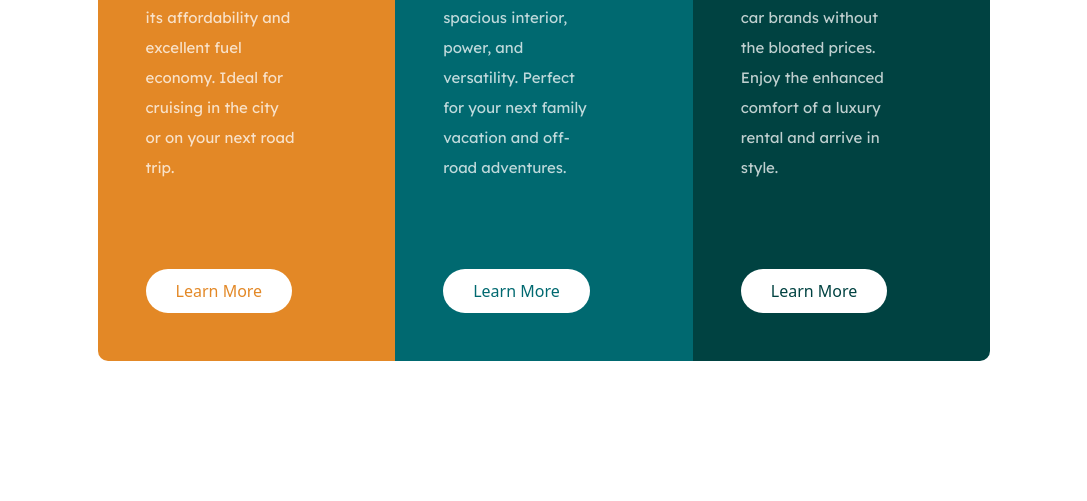
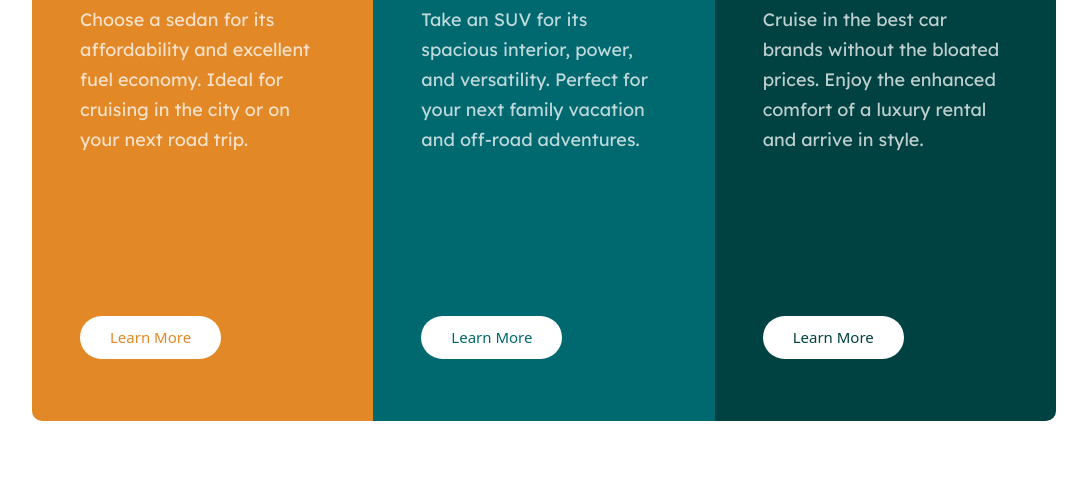
Before and after one commit to jibreel1/3-column-card, a plain HTML site: page index.html in a window 1280 px wide. Shown: the part 299-800 px from the top of the page, without its empty margins (96-1183 px from the left). Drawn offline with nearby package versions, Linux system fonts and the light colour scheme.

Commit message:
edited the container

```diff
--- a/index.html
+++ b/index.html
@@ -23,9 +23,8 @@
 </head>
 <body>
 
-  <div class="container">
-    <div class="row flex mx-auto my-5">
-      <div class="col-sm-12 col-lg-4 col1 p-5">
+    <div class="row flex mx-auto">
+      <div class="col-sm-12 col-md-4 col1 p-5">
         <img src="./images/icon-sedans.svg" alt="Sedan Motors"/>
 
         <h1 class="qwer">Sedans</h1>
@@ -35,7 +34,7 @@
         <button class="butt1">Learn More</button>
       </div>
 
-      <div class="col-sm-12 col-lg-4 col2 p-5">
+      <div class="col-sm-12 col-md-4 col2 p-5">
           <img src="./images/icon-suvs.svg" alt="SUVS Motors"/>
 
           <h1 class="qwer">SUVs</h1>
@@ -45,7 +44,7 @@
           <button class="butt2">Learn More</button>
       </div>
 
-      <div class="col-sm-12 col-lg-4 col3 p-5">
+      <div class="col-sm-12 col-md-4 col3 p-5">
         <img src="./images/icon-luxury.svg" alt="Luxury"/>
 
         <h1 class="qwer">Luxury</h1>
@@ -55,7 +54,6 @@
         <button class="butt3">Learn More</button>
       </div>
     </div>
-  </div>
 
 </body>
 </html>
--- a/styles/style.css
+++ b/styles/style.css
@@ -5,17 +5,21 @@
 }
 
 body{
-    width: 100%;
+    /* width: 100%; */
     font-family: 'Lexend Deca', sans-serif;
 }
 
-.container{
+/* .container{
     height: 100%;
-}
+} */
 
 .row {
     width: 80%;
     height: 80%;
+    position: absolute;
+    left: 50%;
+    top: 50%;
+    transform: translate(-50%, -50%);
 }
 
 .qwer{
@@ -28,16 +32,17 @@ body{
 
 .sedd {
     font-family: 'Lexend Deca', sans-serif;
-    font-size: 15px;
+    font-size: 18px;
     line-height: 30px;
-    padding-right: 50px;
+    /* padding-right: 50px; */
     color: hsla(0, 0%, 100%, 0.75);
+    height: 270px;
 }
 
 .col1 {
     background-color: hsl(31, 77%, 52%);
-    border-top-left-radius: 10px;
-    border-bottom-left-radius: 10px;
+    border-radius: 10px 0 0 10px;
+    /* max-height: 600px; */
 }
 
 .col2 {
@@ -46,51 +51,65 @@ body{
 
 .col3 {
     background-color: hsl(179, 100%, 13%);
-    border-top-right-radius: 10px;
-    border-bottom-right-radius: 10px;
+    border-radius: 0 10px 10px 0;
+}
+
+.butt1, .butt2, .butt3 {
+    border: none;
+    border-radius: 50px;
+    padding: 10px 30px;
+    background-color: white;
+    margin-top: 25px;
+    font-size: 15px;
 }
 
 .butt1 {
-    border: none;
-    border-radius: 50px;
-    padding: 10px 30px;
     color: hsl(31, 77%, 52%);
-    background-color: white;
-    margin-top: 70px;
 }
 
 .butt2 {
-    border: none;
-    border-radius: 50px;
-    padding: 10px 30px;
     color: hsl(184, 100%, 22%);
-    background-color: white;
-    margin-top: 70px;
 }
 
 .butt3 {
-    border: none;
-    border-radius: 50px;
-    padding: 10px 30px;
     color: hsl(179, 100%, 13%);
-    background-color: white;
-    margin-top: 70px;
 }
 
-:hover.butt1 {
+:hover.butt1, :hover.butt2, :hover.butt3{
     border: 2px solid white;
     color: white;
+}
+
+:hover.butt1{
     background-color: hsl(31, 77%, 52%);
 }
 
 :hover.butt2 {
-    border: 2px solid white;
-    color: white;
     background-color: hsl(184, 100%, 22%);
 }
 
 :hover.butt3 {
-    border: 2px solid white;
-    color: white;
     background-color: hsl(179, 100%, 13%);
 }
+
+@media screen and (max-width: 767px) {
+    .row{
+        margin-bottom: 50px !important;
+    }
+
+    .col1 {
+        border-radius: 10px 10px 0 0;
+    }
+
+    .col3 {
+        border-radius: 0 0 10px 10px;
+    }
+
+    .sedd {
+        height: 180px;
+    }
+
+    .butt1, .butt2, .butt3 {
+        margin-top: 20px;
+    }
+}
```
